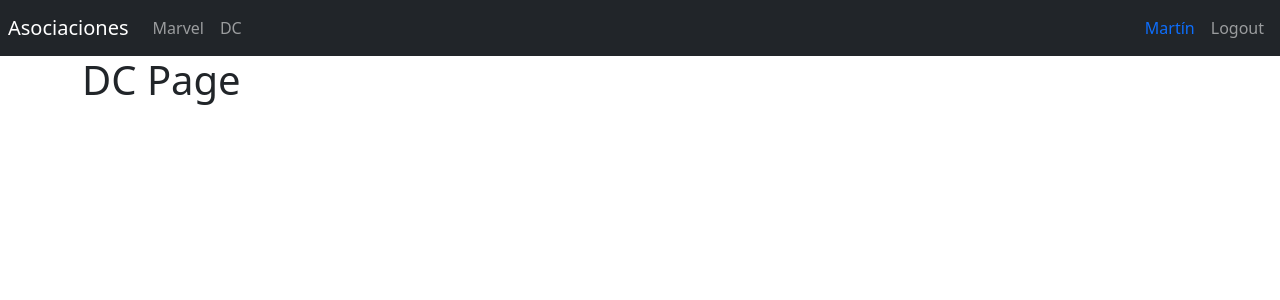
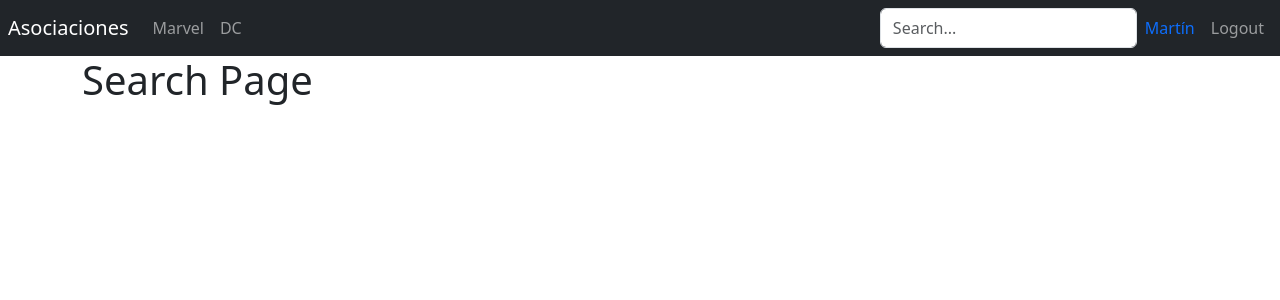
Before and after one commit to MartinEAcosta/aprendiendo-react, a React (Vite) app in the folder projects/07-heroes-spa/heroes-spa/: page /search in a window 1280 px wide. Shown: the top 300 px of the page. Built offline with nearby package versions, Linux system fonts and the light colour scheme.

Commit message:
comprendiendo usenavigate

```diff
--- a/projects/07-heroes-spa/heroes-spa/src/auth/pages/LoginPage.jsx
+++ b/projects/07-heroes-spa/heroes-spa/src/auth/pages/LoginPage.jsx
@@ -1,8 +1,27 @@
+import { useNavigate } from "react-router-dom"
 
 export const LoginPage = () => {
+
+    const navigate = useNavigate();
+
+    const onLogin = () => {
+        navigate("/marvel", {
+            replace: true
+        })
+    }
+
     return (
         <>
-            <h1>Login Page</h1>
+            <div className="container mt-5">
+                <h1>Login</h1>
+                <hr />
+
+                <button
+                    onClick={ onLogin }
+                    className="btn-primary btn">
+                    Login
+                </button>
+            </div>
         </>
     )
 }
--- /dev/null
+++ b/projects/07-heroes-spa/heroes-spa/src/heroes/pages/HeroPage.jsx
@@ -0,0 +1,7 @@
+export const HeroPage = () => {
+    return (
+        <>
+            <h1>Hero Page</h1>
+        </>
+    )
+}
--- /dev/null
+++ b/projects/07-heroes-spa/heroes-spa/src/heroes/pages/SearchPage.jsx
@@ -0,0 +1,7 @@
+export const SearchPage = () => {
+  return (
+    <>
+        <h1>Search Page</h1>
+    </>
+  )
+}
--- a/projects/07-heroes-spa/heroes-spa/src/heroes/pages/index.js
+++ b/projects/07-heroes-spa/heroes-spa/src/heroes/pages/index.js
@@ -1,2 +1,4 @@
 export * from './DcPage';
 export * from './MarvelPage'
+export * from './HeroPage'
+export * from './SearchPage'
--- a/projects/07-heroes-spa/heroes-spa/src/heroes/routes/HeroesRoutes.jsx
+++ b/projects/07-heroes-spa/heroes-spa/src/heroes/routes/HeroesRoutes.jsx
@@ -1,5 +1,5 @@
 import { Routes, Route, Navigate } from "react-router-dom";
-import { MarvelPage, DcPage } from "../pages";
+import { MarvelPage, DcPage , SearchPage , HeroPage } from "../pages";
 import { Navbar } from "../../ui";
 
 export const HeroesRoutes = () => {
@@ -12,8 +12,8 @@ export const HeroesRoutes = () => {
           <Route path="marvel" element={<MarvelPage />} />
           <Route path="dc" element={<DcPage />} />
 
-          <Route path="search" element={<DcPage />} />
-          <Route path="hero" element={<DcPage />} />
+          <Route path="search" element={<SearchPage />} />
+          <Route path="hero" element={<HeroPage />} />
 
           {/* Search, hero by id */}
 
--- a/projects/07-heroes-spa/heroes-spa/src/ui/components/Navbar.jsx
+++ b/projects/07-heroes-spa/heroes-spa/src/ui/components/Navbar.jsx
@@ -1,7 +1,16 @@
-import { Link, NavLink } from 'react-router-dom';
+import { Link, NavLink, useNavigate } from 'react-router-dom';
 
 
 export const Navbar = () => {
+
+    const navigate = useNavigate();
+
+    const onLogout = () => {
+        navigate('/login', {
+            replace: true
+        });
+    }
+
     return (
         <nav className="navbar navbar-expand-sm navbar-dark bg-dark p-2">
 
@@ -33,12 +42,21 @@ export const Navbar = () => {
 
             <div className="navbar-collapse collapse w-100 order-3 dual-collapse2 d-flex justify-content-end">
                 <ul className="navbar-nav ml-auto">
+                    <input
+                        type="text"
+                        name=""
+                        id=""
+                        placeholder='Search...'
+                        className='form-control' />
                     <span
                         className='navbar-item nav-link text-primary'>
                         Martín
                     </span>
 
-                    <button className='nav-item nav-link btn'>
+                    <button
+                        className='nav-item nav-link btn'
+                        onClick={onLogout}
+                        >
                         Logout
                     </button>
                 </ul>
```
